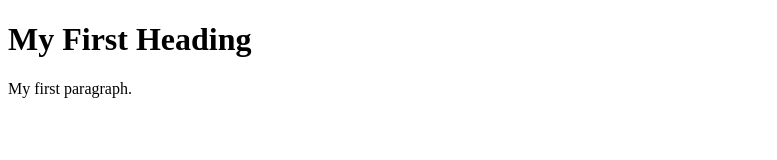
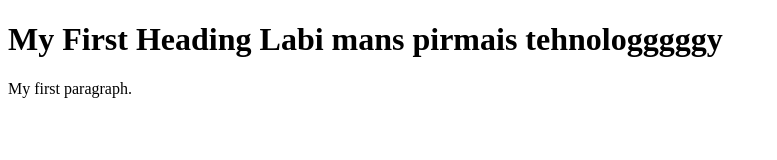
Before and after one commit to Samantanellija/my-first-repo, a plain HTML site: page index.html in a window 1280 px wide. Shown: the whole page, without its empty margins (0-777 px from the left). Drawn offline with Linux system fonts and the light colour scheme.

Commit message:
My first changes

```diff
--- a/index.html
+++ b/index.html
@@ -2,7 +2,7 @@
 <html>
 <body>
 
-<h1>My First Heading</h1>
+<h1>My First Heading Labi mans pirmais tehnologggggy</h1>
 <p>My first paragraph.</p>
 
 </body>
```
